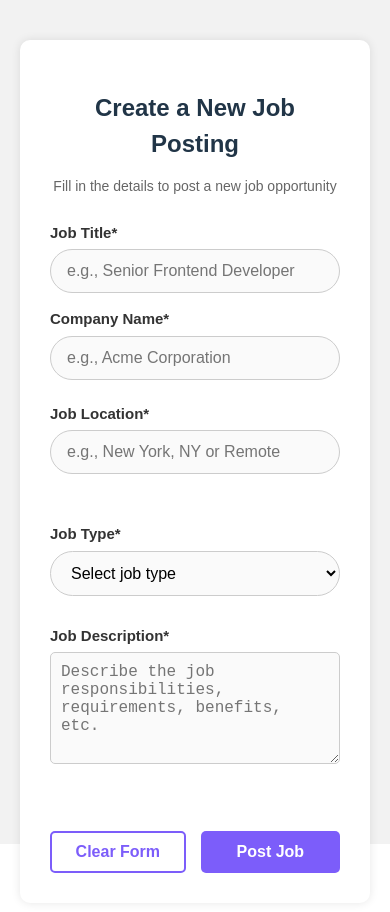
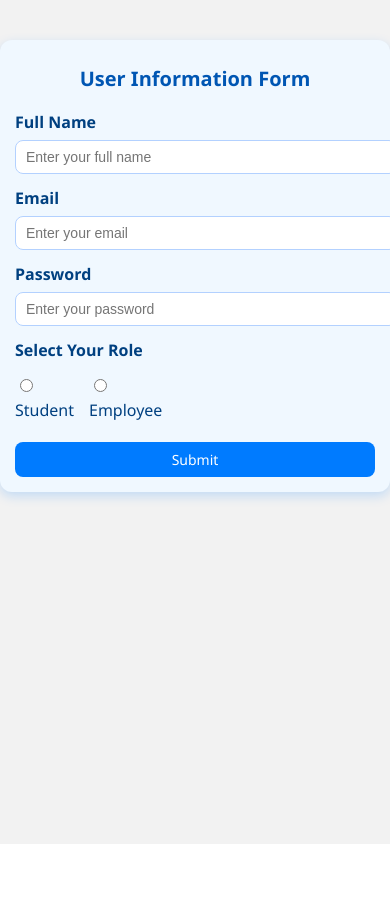
Before and after one commit to kaveenskn/InternQuest-web-Group2, a React (Vite) app: page / in a window 390 px wide. Shown: the top 912 px of the page. After the commit the page ends 844 px from the top, so only its background shows below. Built offline with nearby package versions, Linux system fonts and the light colour scheme.

Commit message:
changes in registration  form

```diff
--- a/src/App.jsx
+++ b/src/App.jsx
@@ -13,10 +13,10 @@ const App = () => {
     //   </Routes>
     // </Router>
     <>
-      {/* <Form1/> */}
+      <Form1/>
       {/* <Dashboard/> */}
-      <Jobpostform />
-      <signin />
+      {/* <Jobpostform />
+      <signin /> */}
     </>
   );
 };
--- a/src/pages/Form1.jsx
+++ b/src/pages/Form1.jsx
@@ -5,9 +5,10 @@ const Form1 = () => {
   const [value, setValue] = useState({
     fullname: "",
     email: "",
+    password: "", // added password field
     role: "",
-    schoolName: "",
-    schoolLocation: "",
+    universityName: "", // changed from schoolName to universityName
+    universityLocation: "", // changed from schoolLocation to universityLocation
     companyName: "",
     position: "",
   });
@@ -43,6 +44,15 @@ const Form1 = () => {
           required
         />
 
+        <label htmlFor="password">Password</label>
+        <input
+          type="password"
+          placeholder="Enter your password"
+          name="password"
+          onChange={handleChange}
+          required
+        />
+
         <label htmlFor="role">Select Your Role</label>
         <div className="radio-group">
           <div>
@@ -71,20 +81,20 @@ const Form1 = () => {
 
         {value.role === "student" && (
           <>
-            <label htmlFor="schoolName">School Name</label>
+            <label htmlFor="universityName">University Name</label>
             <input
               type="text"
-              placeholder="Enter your school name"
-              name="schoolName"
+              placeholder="Enter your university name"
+              name="universityName"
               onChange={handleChange}
               required
             />
 
-            <label htmlFor="schoolLocation">School Location</label>
+            <label htmlFor="universityLocation">University Location</label>
             <input
               type="text"
-              placeholder="Enter your school location"
-              name="schoolLocation"
+              placeholder="Enter your university location"
+              name="universityLocation"
               onChange={handleChange}
               required
             />
--- a/src/styles/form1.css
+++ b/src/styles/form1.css
@@ -1,83 +1,95 @@
-body {
-  background-color: white;
-  text-align: center;
-  min-height: 100vh;
-  margin: 0;
-  display: flex;
-  justify-content: center;
-  align-items: center;
+/* Container */
+.container {
+  max-width: 400px;
+  margin: 40px auto;
+  padding: 20px;
+  background-color: #f0f8ff; /* AliceBlue */
+  border-radius: 12px;
+  box-shadow: 0 4px 12px rgba(0, 123, 255, 0.2);
+  font-family: 'Segoe UI', Tahoma, Geneva, Verdana, sans-serif;
+  height: auto; /* Adjusts height to fit content */
+  overflow: hidden; /* Prevents scrollbar */
 }
 
-.container {
-  background-color: white;
-  border-radius: 15px;
-  box-shadow: 0 0 20px rgba(0, 0, 0, 0.2);
-  padding: 10px 20px;
-  width: 400px;
+/* Heading */
+.container h1 {
   text-align: center;
+  color: #0056b3;
+  margin-bottom: 20px;
+  font-size: 22px; /* Slightly smaller heading */
 }
 
-.container h1 {
-  font-size: x-large;
-  text-align: center;
-  color: black;
+/* Labels */
+form label {
+  display: block;
+  margin-bottom: 6px;
+  color: #004080;
+  font-weight: 600;
 }
 
-label {
-  font-size: 15px;
-  display: block;
+/* Inputs */
+form input[type="text"],
+form input[type="email"],
+form input[type="password"] {
   width: 100%;
-  margin-top: 8px;
-  margin-bottom: 5px;
-  text-align: left;
-  color: black;
-  font-weight: 500;
+  padding: 8px 10px;
+  margin-bottom: 12px; /* Reduced margin */
+  border: 1px solid #b3d1ff;
+  border-radius: 8px;
+  outline: none;
+  transition: border 0.3s ease;
 }
 
-input {
-  display: block;
-  width: 100%;
-  padding: 8px;
-  box-sizing: border-box;
-  border: 1px solid black;
-  border-radius: 3px;
-  font-size: 12px;
+form input:focus {
+  border-color: #3399ff;
 }
 
+/* Radio Group */
 .radio-group {
   display: flex;
-  justify-content: flex-start;
-  align-items: center;
   gap: 15px;
-  margin-bottom: 20px;
+  margin: 12px 0 14px;
 }
 
-.radio-group div {
-  display: flex;
-  align-items: center;
-  gap: 6px;
+.radio-group input[type="radio"] {
+  margin-right: 6px;
 }
 
-label[for="student"],
-label[for="employee"] {
-  font-size: 15px;
-  color: black;
-  font-weight: 500;
+.radio-group label {
+  font-weight: normal;
 }
 
-button {
+/* Button */
+button[type="submit"] {
   width: 100%;
-  margin-top: 20px;
-  padding: 8px;
-  background-color: #6b7280;
+  padding: 10px;
+  background-color: #007bff;
   color: white;
+  font-size: 16px;
   border: none;
   border-radius: 8px;
-  font-size: 16px;
-  font-weight: 600;
   cursor: pointer;
+  transition: background-color 0.3s ease;
 }
 
-button:hover {
-  background-color: black;
+button[type="submit"]:hover {
+  background-color: #0056b3;
 }
+
+/* Small screen adjustments */
+@media (max-width: 480px) {
+  .container {
+    max-width: 100%;
+    padding: 15px;
+  }
+
+  form input,
+  button[type="submit"] {
+    font-size: 14px;
+    padding: 8px 10px;
+  }
+
+  .container h1 {
+    font-size: 20px;
+  }
+}
```
